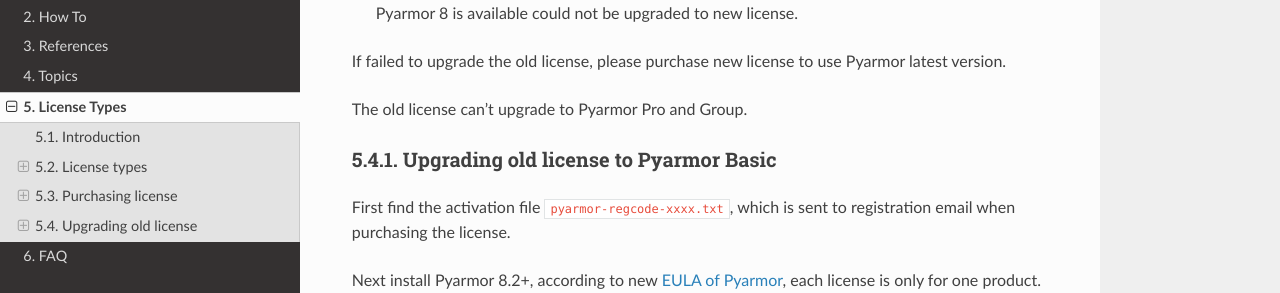
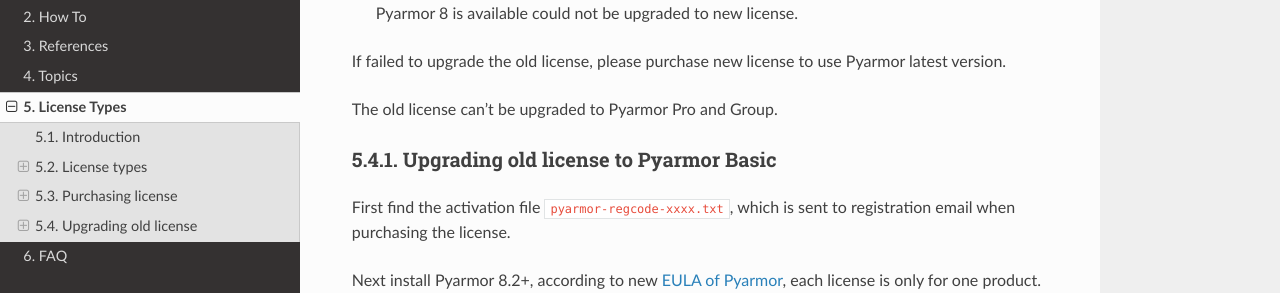
Before and after one commit to dashingsoft/pyarmor, a Sphinx documentation site: the page built from docs/licenses.rst, in a window 1280 px wide and 900 px high, scrolled down 4597 px. Shown: the part 158-451 px from the top of the window. Built offline with Sphinx 7.4.7 and the Read the Docs theme 2.0.0, drawn with Linux system fonts in a browser that asks for light colours.

Commit message:
Refine doc

```diff
--- a/docs/licenses.rst
+++ b/docs/licenses.rst
@@ -193,7 +193,7 @@
 
 If failed to upgrade the old license, please purchase new license to use Pyarmor latest version.
 
-The old license can't upgrade to Pyarmor Pro and Group.
+The old license can't be upgraded to Pyarmor Pro and Group.
 
 Upgrading old license to Pyarmor Basic
 --------------------------------------
```
